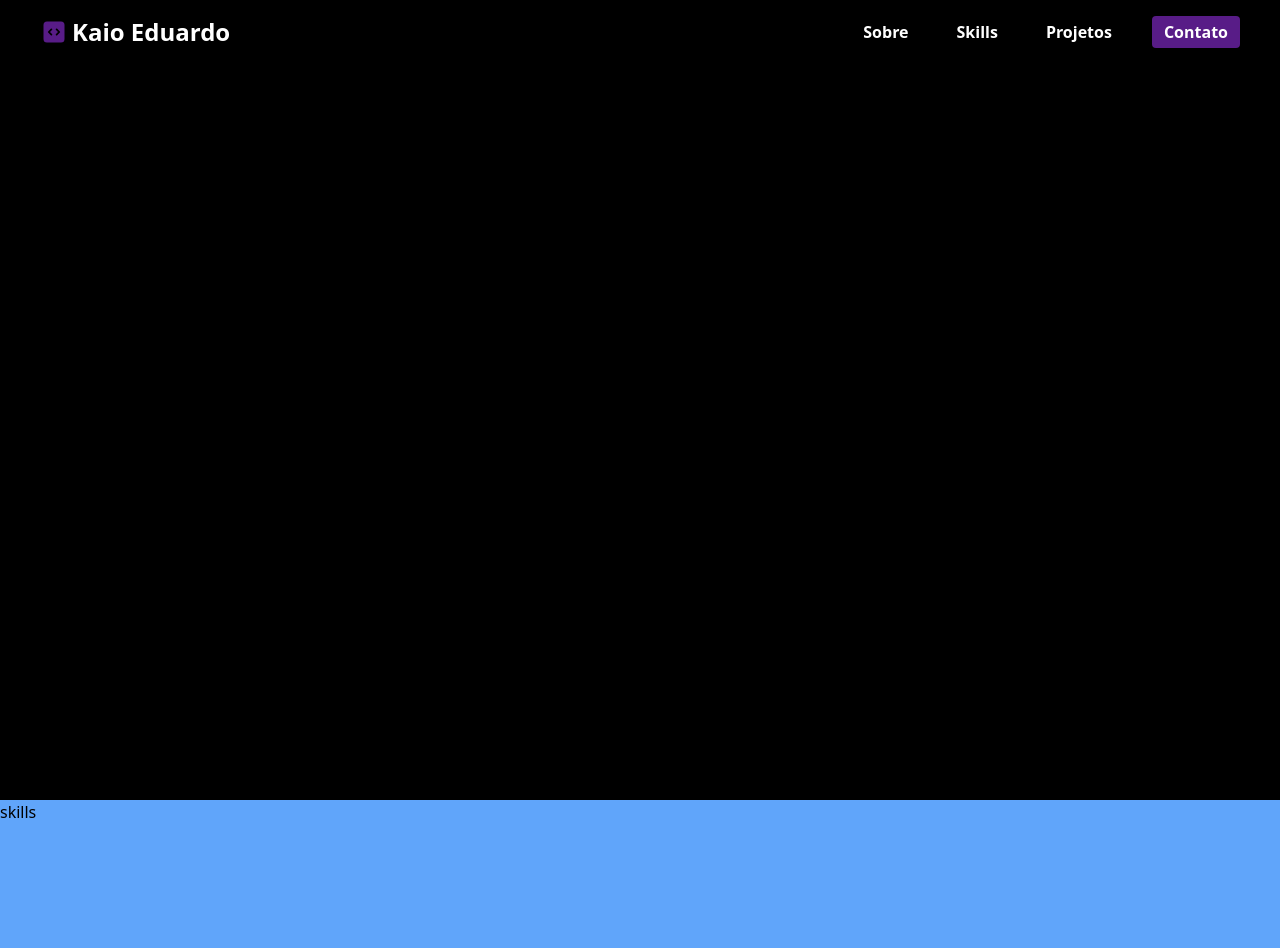
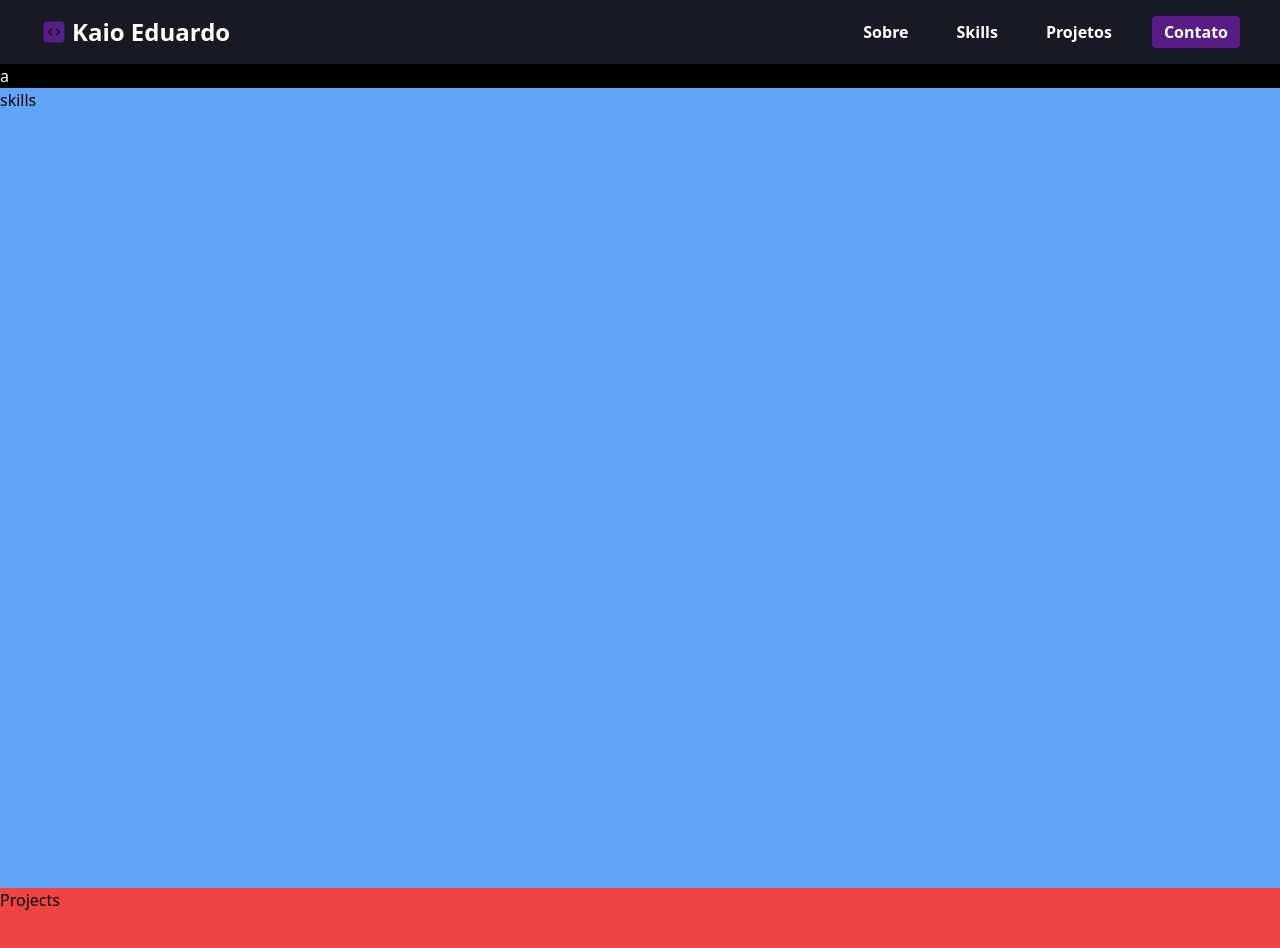
Before and after one commit to Kaioedsago/Kaioedsago.github.io, a React (Vite) app: page / in a window 1280 px wide. Shown: the top 948 px of the page. Built offline with nearby package versions, Linux system fonts and the light colour scheme.

Commit message:
end of the day

```diff
--- a/src/components/Header.jsx
+++ b/src/components/Header.jsx
@@ -6,7 +6,7 @@ import { topics } from "../routes/Rotas";
 const Header = () => {
     const [open, setOpen] =useState(false);
   return (
-    <div className={`w-full z-10 absolute top-0 left-0 ${ open ? "text-black bg-white" : "text-white"}`}>
+    <div className={`w-full relative z-10 top-0 left-0 ${ open ? "text-black bg-white" : "text-white"}`}>
       <div className="md:flex items-center justify-between py-4 md:px-10 px-7">
         {/* logo section */}
         <div className="font-bold text-2xl cursor-pointer flex items-center gap-1">
--- a/src/pages/About.jsx
+++ b/src/pages/About.jsx
@@ -1,6 +1,6 @@
 const About = () => {
     return(
-       <div className="w-screen h-screen bg-black">
+       <div className=" text-white bg-black">
             a
        </div>
     )
--- a/tailwind.config.js
+++ b/tailwind.config.js
@@ -6,8 +6,12 @@ export default {
   ],
   theme: {
     extend: {
-      boxShadow: {
-        'custom-hover': '0 0 2em 0.5em var(--purple-900)',
+      screens: {
+        'tablet': '640px',
+        // => @media (min-width: 640px) { ... }
+
+        'desktop': '1280px',
+        // => @media (min-width: 1280px) { ... }
       },
     },
   },
```
